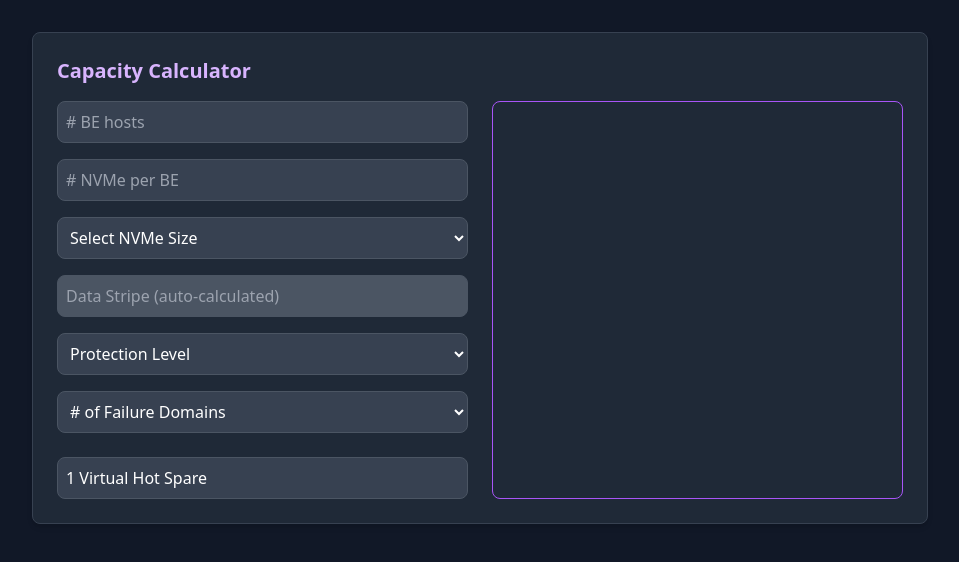
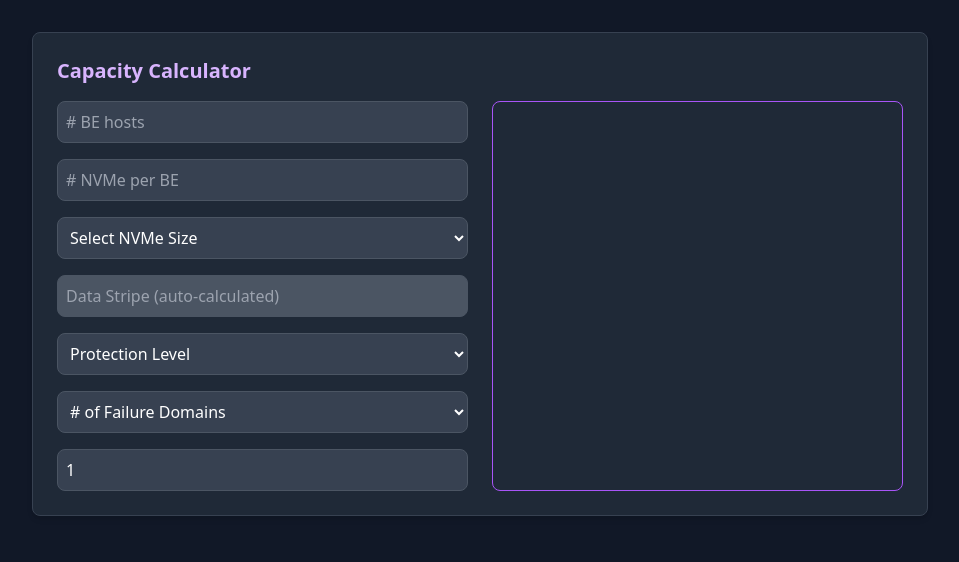
Before and after one commit to bmp-dot/calc, a React (Create React App) app: page / in a window 1280 px wide. Shown: the top 562 px of the page, without its empty margins (160-1119 px from the left). Built offline with nearby package versions, Linux system fonts and the light colour scheme.

Commit message:
Update App.jsx
vhs

```diff
--- a/src/App.jsx
+++ b/src/App.jsx
@@ -209,21 +209,14 @@ export default function CalculatorApp() {
 
 
 
-            <div className="flex flex-col space-y-2">
-              {/* Hidden input for editing and calculations */}
             <input
               type="number"
              value={spare}
               onChange={(e) => setSpare(e.target.value)}
-                className="hidden"
+              placeholder="Virtual Hot Spare"
+              className="p-2 border rounded-lg bg-gray-700 border-gray-600 text-white [appearance:textfield] [&::-webkit-outer-spin-button]:appearance-none [&::-webkit-inner-spin-button]:appearance-none"
               min="0"
             />
-              {/* Visible formatted display */}
-              <div className="p-2 border rounded-lg bg-gray-700 border-gray-600 text-white">
-                {spare ? `${spare} Virtual Hot Spare` : 'Virtual Hot Spare'}
-              </div>
-            </div>
-
 
 
           </div>
```
Lines whose indentation alone changed are shown as unchanged.
